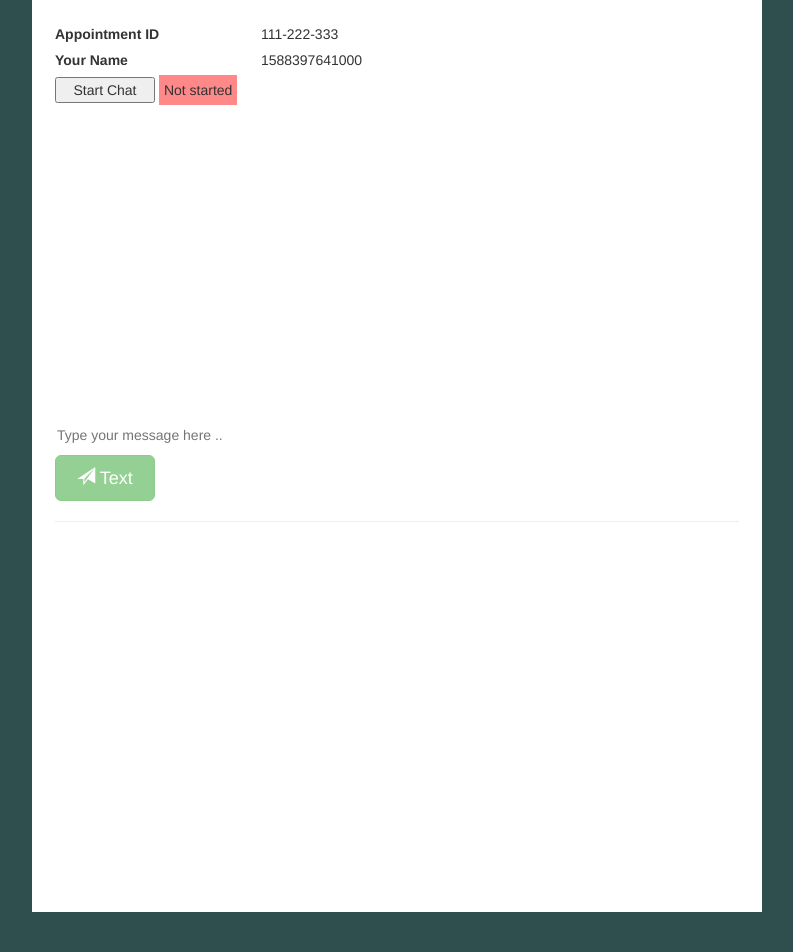
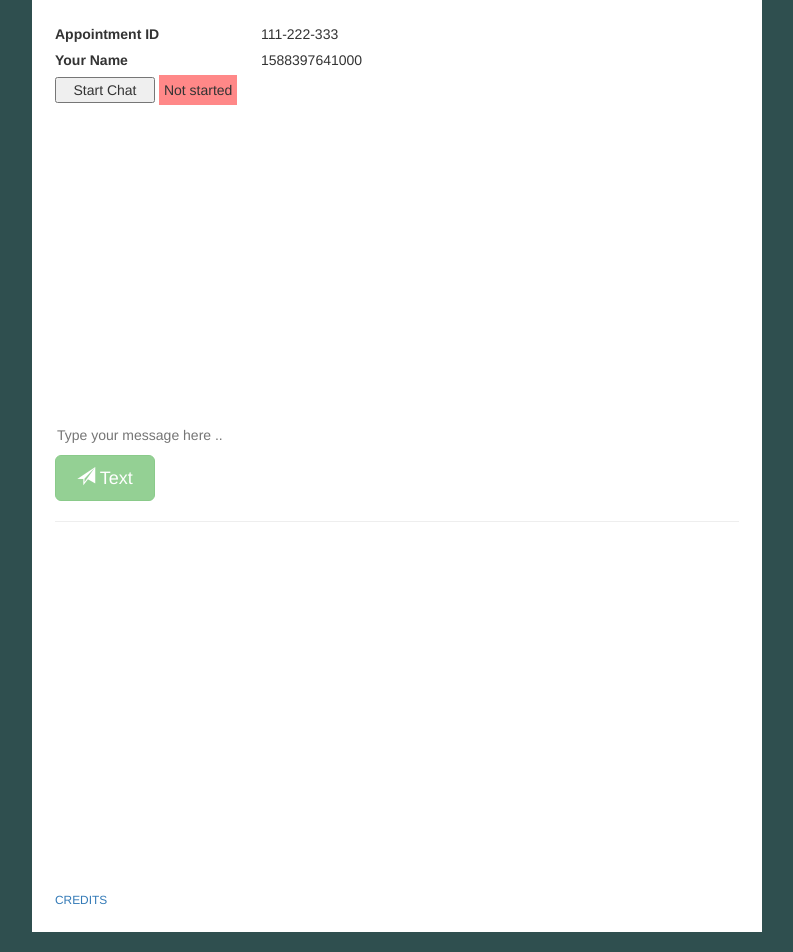
Before and after one commit to simymylooran/vtest2, a plain HTML site: page index.html in a window 1280 px wide. Shown: the whole page, without its empty margins (243-1036 px from the left). Drawn offline with Linux system fonts and the light colour scheme.

Commit message:
Updated with License details

```diff
--- a/index.html
+++ b/index.html
@@ -115,7 +115,7 @@
 					</div>
 			 <div>
 
-
+		<small><a href="credits.txt">CREDITS</a><small>
 
 
 
```
Also changed, not shown: credits.txt (added), 1 other file.
